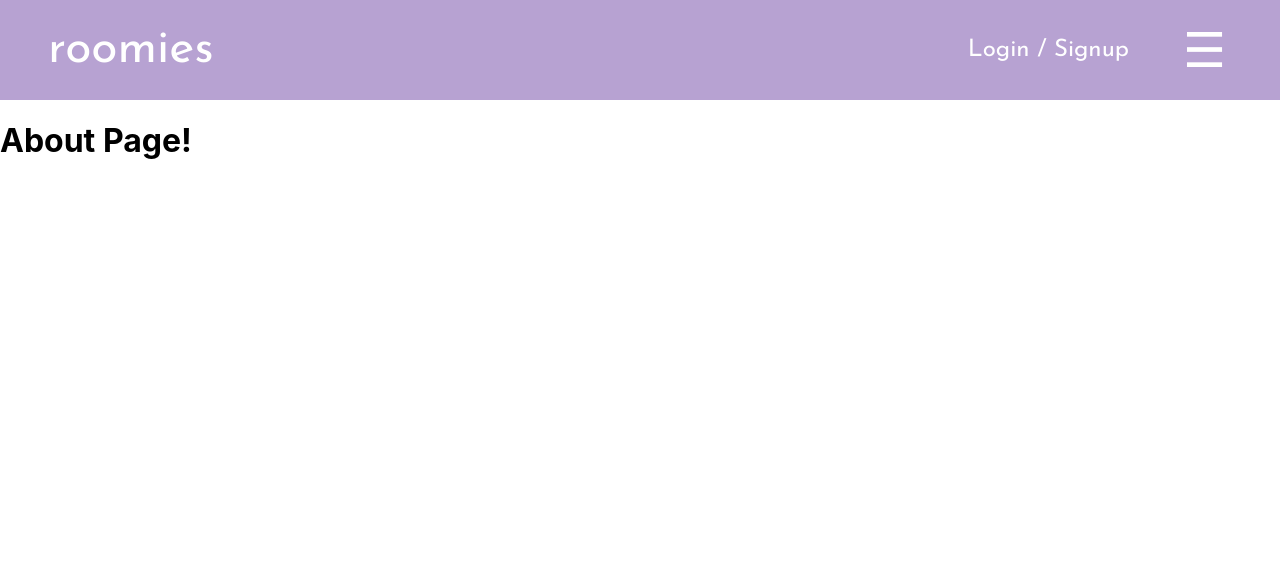
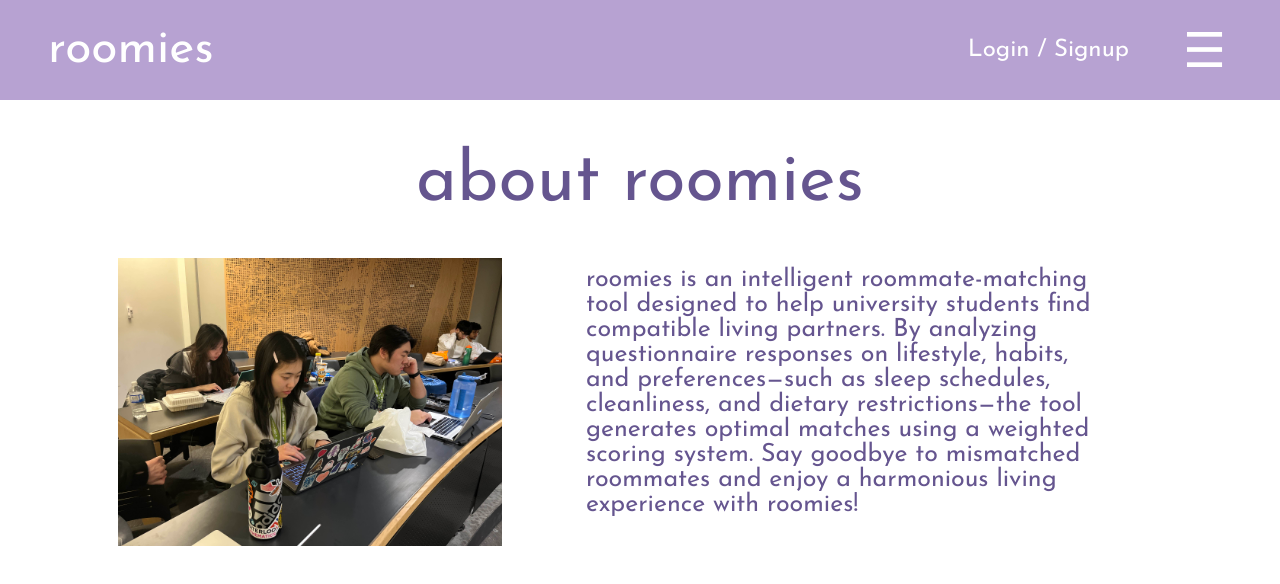
Before and after one commit to Chemplo/HackCanada, a React (Create React App) app in the folder roomies/: page /about in a window 1280 px wide. Shown: the top 584 px of the page. Built offline with nearby package versions, Linux system fonts and the light colour scheme.

Commit message:
about us page

```diff
--- /dev/null
+++ b/roomies/src/pages/About.css
@@ -0,0 +1,47 @@
+/* .center is a flex container to stack items vertically */
+.center {
+    display: flex;
+    flex-direction: column; /* Stack content vertically */
+    justify-content: flex-start; /* Vertically center content */
+    align-items: center; /* Horizontally center content */
+    width: 100%; /* Full width */
+    position: relative; /* To ensure it's not positioned absolutely */
+}
+
+  /* Style for the text */
+.center-text {
+    font-family: "Josefin Sans", sans-serif;
+    font-size: 70px;
+    color: #65558F;
+    font-weight: 400;
+    text-align: center;
+    margin-bottom: 20px; /* Space below the text */
+    flex-shrink: 0;
+}
+
+.content {
+    display: flex;
+    flex-direction: row; /* Place items in a row */
+    justify-content: center; /* Center items horizontally */
+    align-items: center; /* Vertically center the items */
+    gap: 20px; /* Adds space between the image and the text */
+  }
+
+  /* Style for the image */
+.about-image {
+    width: 30vw; /* Set image width to 30% of the viewport width */
+    height: auto; /* Maintain aspect ratio */
+    margin-left: 5%;
+    margin-top: 20px;
+}
+
+.about-block {
+    max-width: 40%; /* Set max width for the text block */
+    font-family: "Josefin Sans", sans-serif;
+    font-size: 25px; /* Adjust font size */
+    color: #65558F;
+    font-weight: 400;
+    text-align: left; /* Align text to the left */
+    margin-left: 5%;
+    margin-right: 10%;
+}
--- a/roomies/src/pages/About.js
+++ b/roomies/src/pages/About.js
@@ -1,8 +1,22 @@
-
+import about_image from "../images/IMG_3074.jpg";
+import './About.css';
 
 function About() {
+
     return (<div>
-        <h1>About Page!</h1>
+        <div className="center">
+            <h1 className="center-text">about roomies</h1>
+        </div>
+
+        <div className="content">
+            <img
+            src={about_image}
+            alt="us"
+            className="about-image"/>
+
+            <p className="about-block">roomies is an intelligent roommate-matching tool designed to help university students find compatible living partners. By analyzing questionnaire responses on lifestyle, habits, and preferences—such as sleep schedules, cleanliness, and dietary restrictions—the tool generates optimal matches using a weighted scoring system. Say goodbye to mismatched roommates and enjoy a harmonious living experience with roomies!</p>
+        </div>
+
     </div>);
 }
 
```
Also changed, not shown: roomies/src/images/IMG_3074.jpg (added), 1 other file (tests, documents, lock files or other folders).
